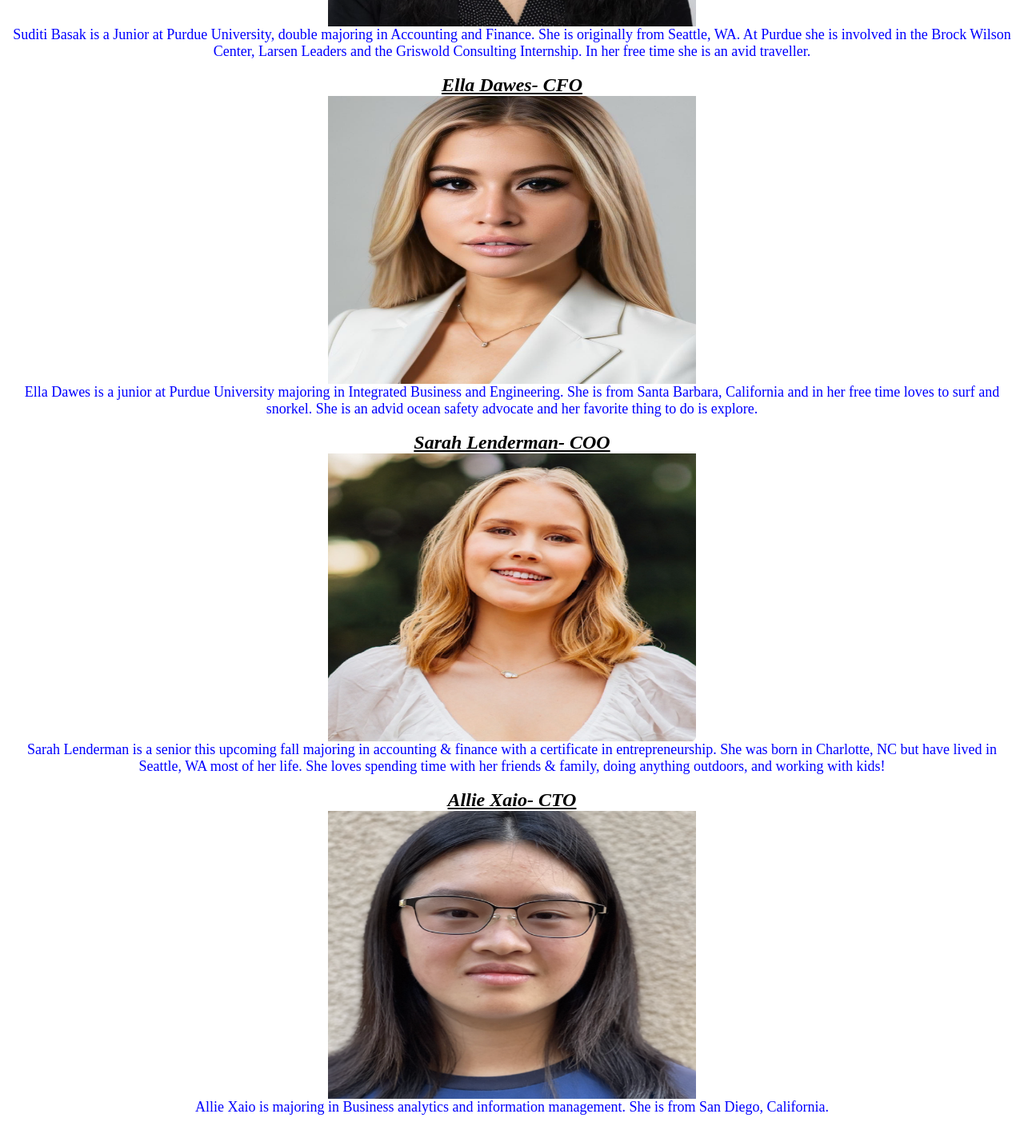
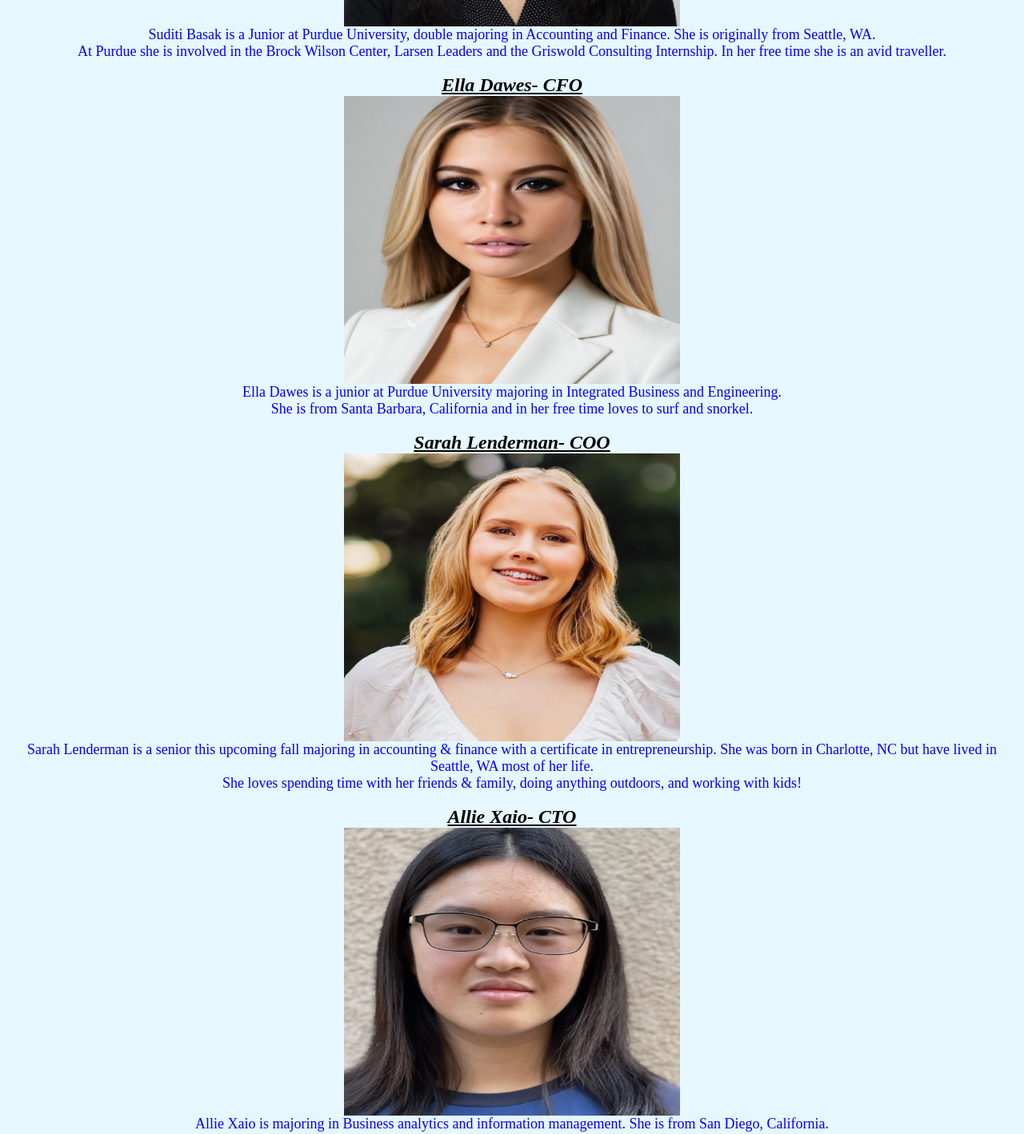
Before and after one commit to Ellemae21/elohehmgmt, a plain HTML site: page index.html in a window 1280 px wide. Shown: the part 1520-2938 px from the top of the page at 80% size. Drawn offline with Linux system fonts and the light colour scheme.

Commit message:
Update index.html

```diff
--- a/index.html
+++ b/index.html
@@ -6,7 +6,7 @@
 
 </head>
 
-<body>
+<body style= "background-color: #e6f7ff" >
 <center>
 <h1> Eloheh- Our Story And History </h1>
 <br>
@@ -69,28 +69,34 @@
 <br>
 <font size = "5"><b><u><i>Suditi Basak- CEO</i></u></b></font>
 <br>
-<img src = "Suditi.png" width =460 height=360>
+<img src = "Suditi.png" width =420 height=360>
 <br>
-<font color="blue"size="4">Suditi Basak is a Junior at Purdue University, double majoring in Accounting and Finance. She is originally from Seattle, WA. At Purdue she is involved in the Brock Wilson Center, Larsen Leaders and the Griswold Consulting Internship. In her free time she is an avid traveller.</font>
+<font color="blue"size="4">Suditi Basak is a Junior at Purdue University, double majoring in Accounting and Finance. She is originally from Seattle, WA.</font>
+<br>
+<font color="blue"size="4">At Purdue she is involved in the Brock Wilson Center, Larsen Leaders and the Griswold Consulting Internship. In her free time she is an avid traveller.</font>
 <br>
 <br>
 <font size = "5"><b><u><i>Ella Dawes- CFO</i></u></b></font>
 <br>
-<img src = "Ella.png" width =460 height=360>
+<img src = "Ella.png" width =420 height=360>
 <br>
-<font color="blue"size="4">Ella Dawes is a junior at Purdue University majoring in Integrated Business and Engineering. She is from Santa Barbara, California and in her free time loves to surf and snorkel. She is an advid ocean safety advocate and her favorite thing to do is explore.</font>
+<font color="blue"size="4">Ella Dawes is a junior at Purdue University majoring in Integrated Business and Engineering.</font>
+<br>
+<font color="blue"size="4">She is from Santa Barbara, California and in her free time loves to surf and snorkel.</font>
 <br>
 <br>
 <font size = "5"><b><u><i>Sarah Lenderman- COO</i></u></b></font>
 <br>
-<img src = "Sarah.png" width =460 height=360>
+<img src = "Sarah.png" width =420 height=360>
 <br>
-<font color="blue"size="4">Sarah Lenderman is a senior this upcoming fall majoring in accounting & finance with a certificate in entrepreneurship. She was born in Charlotte, NC but have lived in Seattle, WA most of her life. She loves spending time with her friends & family, doing anything outdoors, and working with kids!</font>
+<font color="blue"size="4">Sarah Lenderman is a senior this upcoming fall majoring in accounting & finance with a certificate in entrepreneurship. She was born in Charlotte, NC but have lived in Seattle, WA most of her life.</font>
+<br>
+<font color="blue"size="4">She loves spending time with her friends & family, doing anything outdoors, and working with kids!</font>
 <br>
 <br>
 <font size = "5"><b><u><i>Allie Xaio- CTO</i></u></b></font>
 <br>
-<img src = "Allie.png" width =460 height=360>
+<img src = "Allie.png" width =420 height=360>
 <br>
 <font color="blue"size="4">Allie Xaio is majoring in Business analytics and information management. She is from San Diego, California.</font>
 <br>
```
